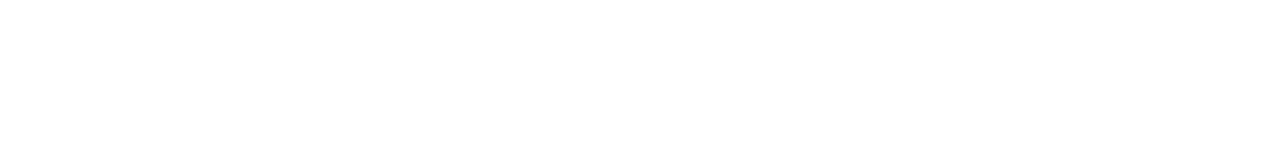
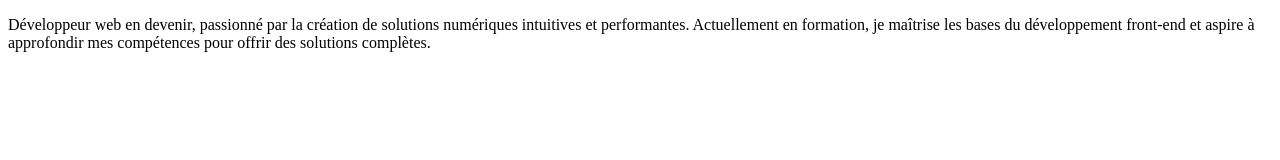
Before and after one commit to Akambi54/mon-cv, a plain HTML site: page index.html in a window 1280 px wide. Drawn offline with Linux system fonts and the light colour scheme.

Commit message:
mise en place dela section description

```diff
--- a/index.html
+++ b/index.html
@@ -7,6 +7,6 @@
     <link rel="stylesheet" href="style.css">
 </head>
 <body>
-
+<p>Développeur web en devenir, passionné par la création de solutions numériques intuitives et performantes. Actuellement en formation, je maîtrise les bases du développement front-end et aspire à approfondir mes compétences pour offrir des solutions complètes.</p>
 </body>
 </html>
```
